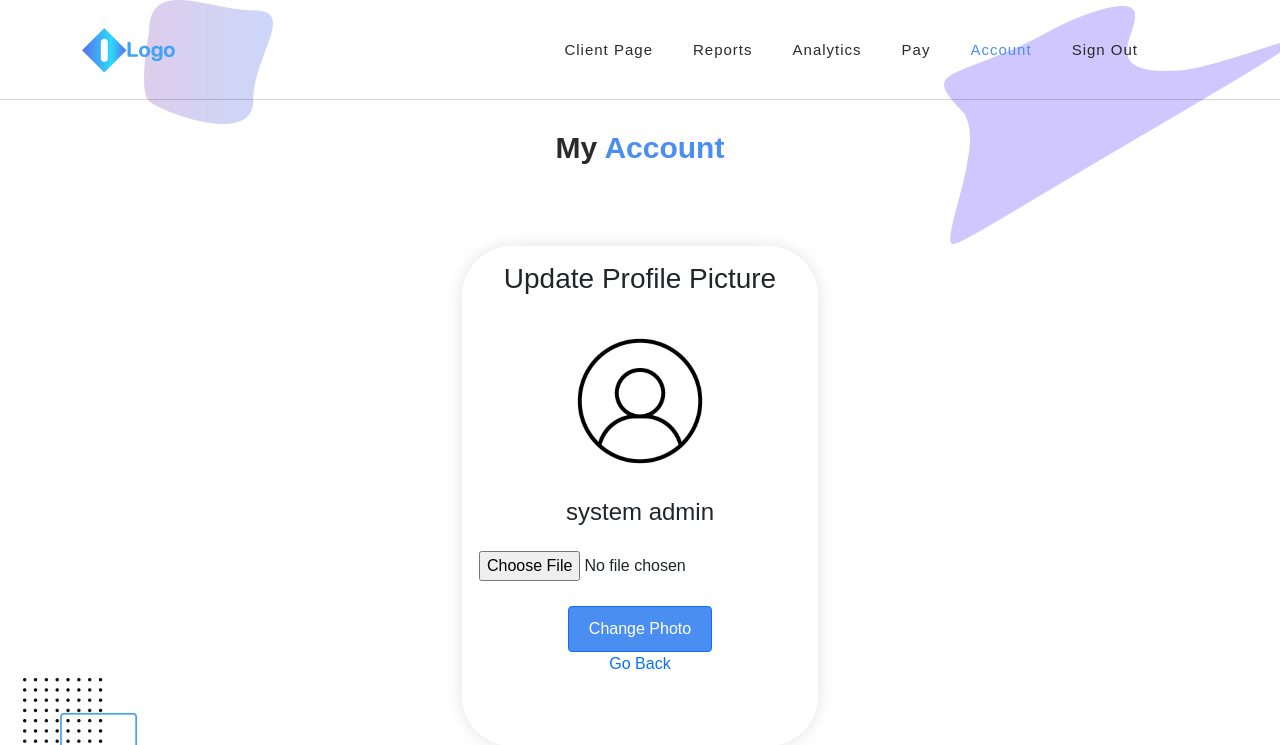
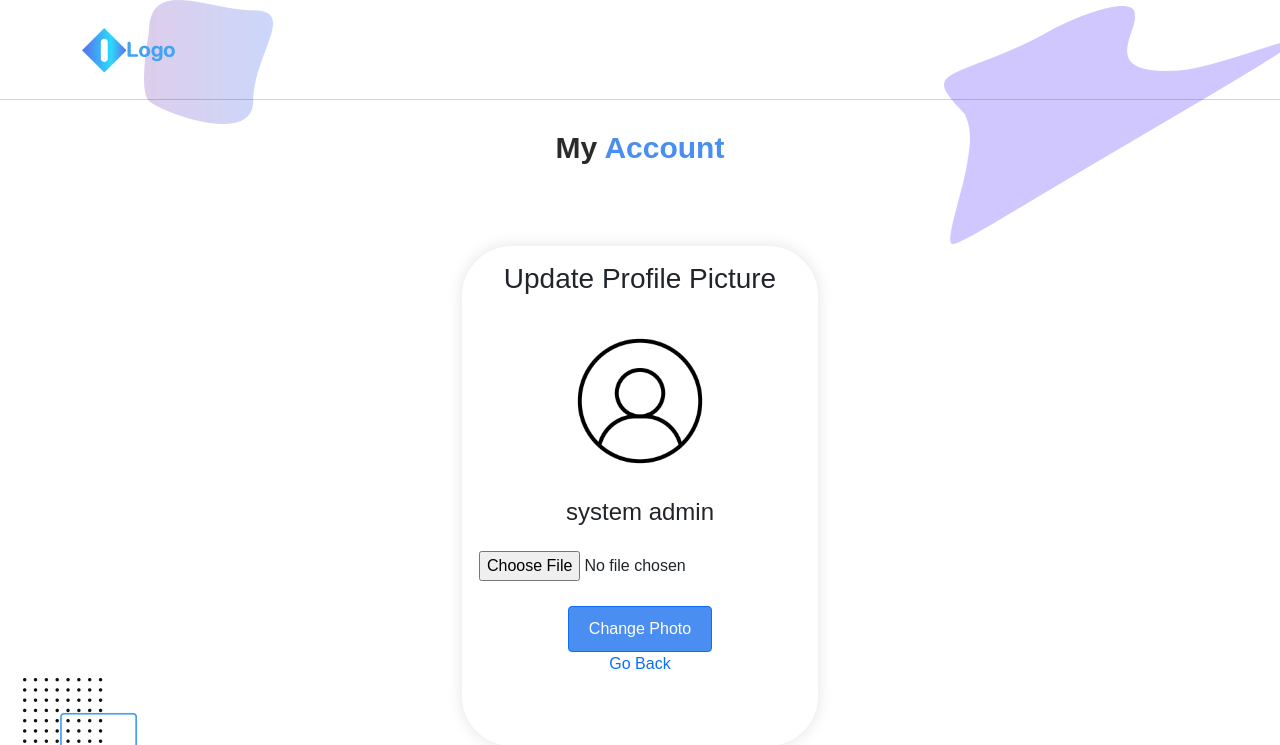
Before and after one commit to karloscabellon/IsaBuhay, a Django app: page /account/update/change_photo in a window 1280 px wide. Shown: the top 745 px of the page. Run offline with Django 4.2, Linux system fonts and the light colour scheme; a user stored in the database is signed in; some libraries are stand-ins or nearby versions; some web fonts are replaced.

Commit message:
Finalizing UI

```diff
--- a/templates/displayAccountPage.html
+++ b/templates/displayAccountPage.html
@@ -112,7 +112,7 @@ https://templatemo.com/tm-570-chain-app-dev
 
 
                   <!-- Button trigger modal -->
-                  <button type="button" class="btn btn-primary" data-toggle="modal" data-target="#exampleModalCenter">
+                  <button type="button" class="btn btn-primary" data-toggle="modal" name="deleteAccountBtn" data-target="#exampleModalCenter">
                     Delete Account
                   </button>
 
@@ -191,7 +191,7 @@ https://templatemo.com/tm-570-chain-app-dev
                 </div>
               </div>
               <br>
-              <a href="{% url 'UpdateAccountPage' %}"><button class="btn btn-outline-primary">Update Account Details</button></a>
+              <a href="{% url 'UpdateAccountPage' %}"><button class="btn btn-outline-primary" name="updateAccountBtn" >Update Account Details</button></a>
             </div>
           </div>
         </div>
--- a/templates/updateAccountPage.html
+++ b/templates/updateAccountPage.html
@@ -109,7 +109,7 @@ https://templatemo.com/tm-570-chain-app-dev
               <div class="mt-3">
                   <h4>{{user.firstname}} {{user.lastname}}</h4>
                   <br>
-                  <a href="{% url 'UpdatePhotoPage' %}"><input type="button" class="btn btn-outline-secondary" value="Change Photo"></a>
+                  <a href="{% url 'UpdatePhotoPage' %}"><input type="button" class="btn btn-outline-secondary" name="changePhotoBtn" value="Change Photo"></a>
               </div>
             </div>
           </div>
--- a/templates/updatePhotoPage.html
+++ b/templates/updatePhotoPage.html
@@ -63,20 +63,6 @@ https://templatemo.com/tm-570-chain-app-dev
                 <img src="{% static 'assets/images/logo.png' %}" alt="Chain App Dev" w>
               </a>
               <!-- ***** Logo End ***** -->
-              <!-- ***** Menu Start ***** -->
-              <ul class="nav">
-                <li class="scroll-to-section"><a href="{% url 'DisplayClientSide' %}">Client Page</a></li>
-                <li class="scroll-to-section"><a href="{% url 'DisplayAllCBCTestResult' %}">Reports</a></li>
-                <li class="scroll-to-section"><a href="#">Analytics</a></li>
-                <li class="scroll-to-section"><a href="#">Pay</a></li>
-                <li class="scroll-to-section"><a href="{% url 'DisplayAccountPage' %}" class="active">Account</a></li>
-                <li class="scroll-to-section"><a href="{% url 'LogoutView' %}">Sign Out</a></li>
-                <li></li>
-              </ul>
-              <a class='menu-trigger'>
-                  <span>Menu</span>
-              </a>
-              <!-- ***** Menu End ***** -->
             </nav>
           </div>
         </div>
@@ -118,7 +104,7 @@ https://templatemo.com/tm-570-chain-app-dev
                             <input type="file" name="testImage" accept="image/*" required>
                     </table>
                     <br>
-                    <input type="submit" class="btn btn-outline-primary" value="Change Photo">
+                    <input type="submit" class="btn btn-outline-primary" name="changePhotoBtn" value="Change Photo">
                     <br>
                     <a href="{% url 'UpdateAccountPage' %}">Go Back</a>
                     {{form.errors}}
```
Also changed, not shown: templates/updatePasswordPage.html (+1 -15 lines).
